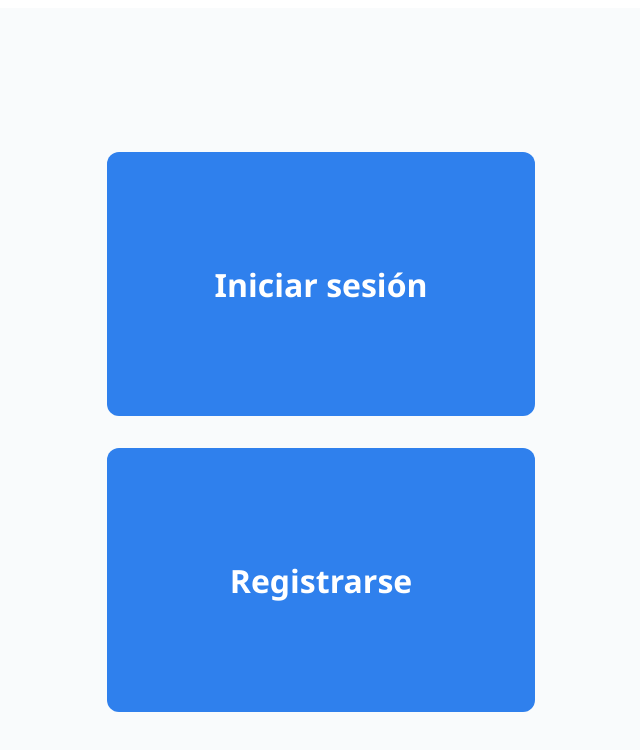
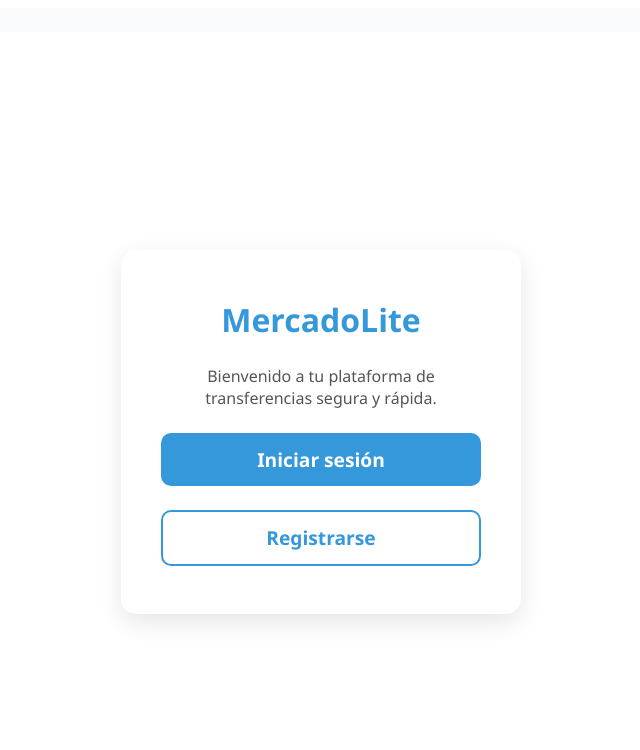
Before and after one commit to dancoyd/Mercado-Lite, a React (Vite) app: page / in a window 1280 px wide. Shown: the top 750 px of the page, without its empty margins (319-959 px from the left). Built offline with nearby package versions, Linux system fonts and the light colour scheme.

Commit message:
nosession menu mas fachero

```diff
--- a/src/inicio.css
+++ b/src/inicio.css
@@ -181,3 +181,96 @@
 .menu-btn:hover {
   background-color: #e67e22;
 }
+
+.no-session-menu {
+  display: flex;
+  justify-content: center; /* centrar horizontal */
+  align-items: center;     /* centrar vertical */
+  height: 100vh;           /* ocupar toda la altura de la ventana */
+  width: 100vw;            /* ocupar todo el ancho */
+  background-color: #ffffff; /* fondo blanco */
+  margin: 0;
+  padding: 0;
+  box-sizing: border-box;
+}
+
+.no-session-menu .menu-container {
+  display: flex;
+  flex-direction: column;
+  align-items: center;
+  gap: 1.5rem;
+  background-color: #ffffff; /* tarjeta blanca */
+  padding: 3rem 2.5rem;
+  border-radius: 15px;
+  box-shadow: 0 8px 25px rgba(0, 0, 0, 0.1);
+  text-align: center;
+  width: 90%;
+  max-width: 400px;
+  min-width: 250px;
+  box-sizing: border-box;
+}
+
+.no-session-menu .menu-container h1 {
+  font-size: 2rem;
+  color: #3498db; /* celeste corporativo */
+  margin: 0;
+}
+
+.no-session-menu .menu-container p {
+  font-size: 1rem;
+  color: #555;
+  margin: 0;
+}
+
+.no-session-menu .accion-btn {
+  width: 100%;
+  padding: 0.8rem 0;
+  font-size: 1.2rem;
+  border-radius: 10px;
+  font-weight: 600;
+  display: flex;
+  justify-content: center;
+  align-items: center;
+  cursor: pointer;
+  transition: all 0.2s ease-in-out;
+  text-decoration: none;
+  box-sizing: border-box;
+}
+
+.no-session-menu .accion-btn.iniciar-sesion {
+  background-color: #3498db; /* celeste */
+  color: white;
+}
+
+.no-session-menu .accion-btn.iniciar-sesion:hover {
+  background-color: #2980b9;
+  transform: translateY(-2px);
+}
+
+.no-session-menu .accion-btn.registrarse {
+  background-color: #ffffff; /* blanco */
+  color: #3498db;
+  border: 2px solid #3498db;
+}
+
+.no-session-menu .accion-btn.registrarse:hover {
+  background-color: #e6f2fa;
+  transform: translateY(-2px);
+}
+
+/* Responsive: texto y botones se adaptan en móviles */
+@media (max-width: 500px) {
+  .no-session-menu .menu-container {
+    padding: 2rem 1.5rem;
+  }
+  .no-session-menu .menu-container h1 {
+    font-size: 1.7rem;
+  }
+  .no-session-menu .menu-container p {
+    font-size: 0.95rem;
+  }
+  .no-session-menu .accion-btn {
+    font-size: 1.1rem;
+    padding: 0.7rem 0;
+  }
+}
--- a/src/inicio.tsx
+++ b/src/inicio.tsx
@@ -85,51 +85,17 @@ const Inicio = () => {
             <span className="nombre">{usuario.nombre}</span>
           </div>
         ) : (
-          <div
-            className="no-session-menu"
-            style={{
-              display: 'flex',
-              flexDirection: 'column',
-              justifyContent: 'flex-start',
-              alignItems: 'center',
-              height: '70vh',
-              gap: '2rem',
-              marginTop: '15vh',
-              width: '100%'
-            }}
-          >
-            <Link
-              to="/login"
-              className="accion-btn iniciar-sesion"
-              style={{
-                padding: '0.5rem 4rem',
-                fontSize: '2rem',
-                width: '300px',
-                textAlign: 'center',
-                borderRadius: '12px',
-                display: 'flex',
-                justifyContent: 'center',
-                alignItems: 'center'
-              }}
-            >
-              Iniciar sesión
-            </Link>
-            <Link
-              to="/registro"
-              className="accion-btn registrarse"
-              style={{
-                padding: '0.5rem 4rem',
-                fontSize: '2rem',
-                width: '300px',
-                textAlign: 'center',
-                borderRadius: '12px',
-                display: 'flex',
-                justifyContent: 'center',
-                alignItems: 'center'
-              }}
-            >
-              Registrarse
-            </Link>
+          <div className="no-session-menu">
+            <div className="menu-container">
+              <h1>MercadoLite</h1>
+              <p>Bienvenido a tu plataforma de transferencias segura y rápida.</p>
+              <Link to="/login" className="accion-btn iniciar-sesion">
+                Iniciar sesión
+              </Link>
+              <Link to="/registro" className="accion-btn registrarse">
+                Registrarse
+              </Link>
+            </div>
           </div>
         )}
 
```
